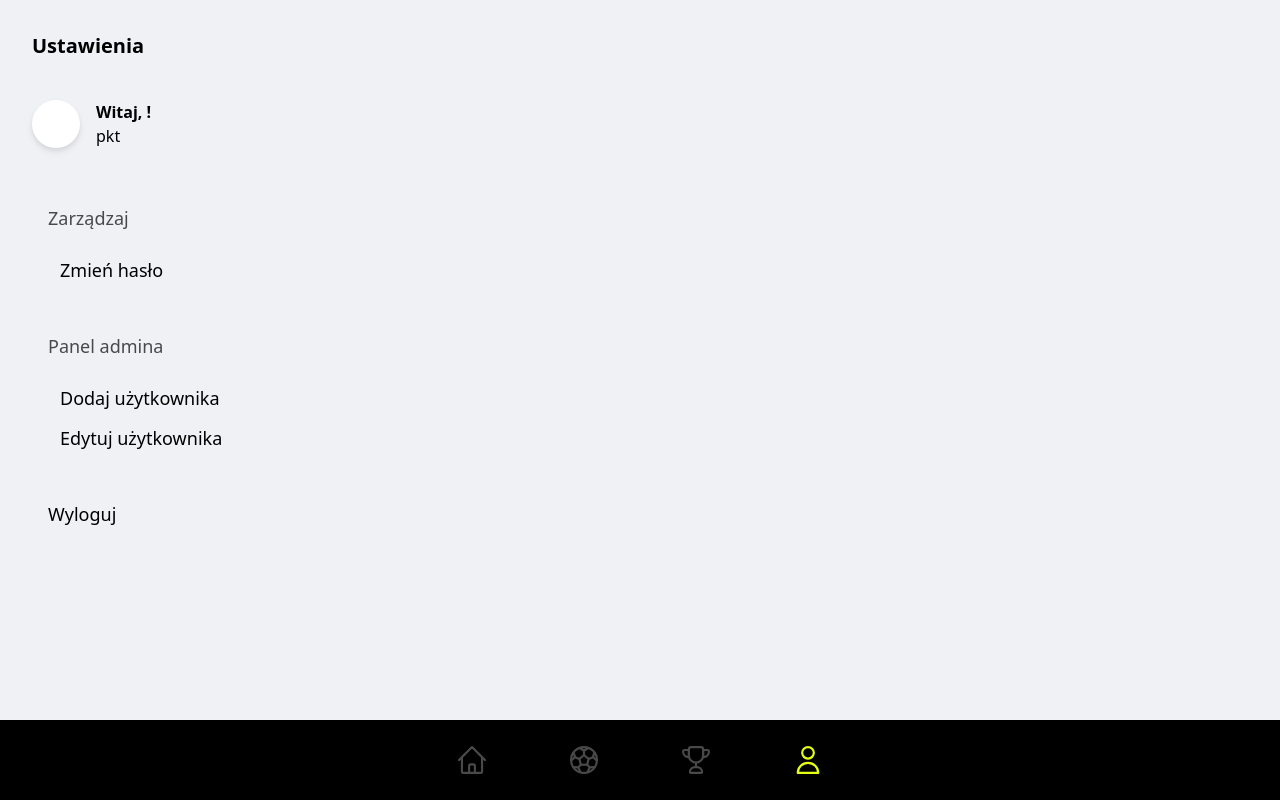
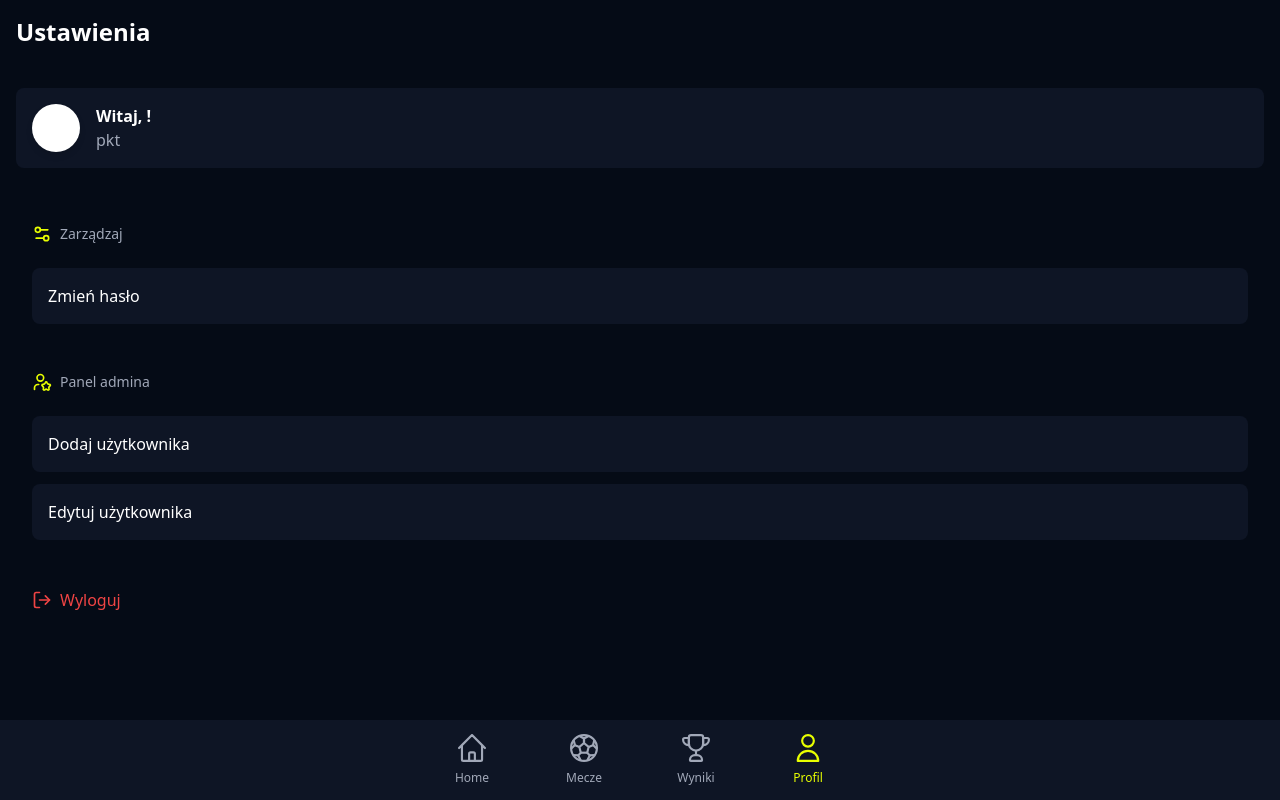
Before and after one commit to KadeoPL/typersi-bet-app, a Next.js app: page /ustawienia in a window 1280 px wide. Built offline with nearby package versions, Linux system fonts and the light colour scheme; no server answers.

Commit message:
change colors

```diff
--- a/app/(app)/layout.tsx
+++ b/app/(app)/layout.tsx
@@ -17,7 +17,7 @@ export default async function AppLayout({
   return (
     <div>
       <AuthProvider user={user}>
-        <div className="p-8">{children}</div>
+        <div className="p-4">{children}</div>
         <BottomNavbar />
       </AuthProvider>
     </div>
--- a/app/(app)/ustawienia/layout.tsx
+++ b/app/(app)/ustawienia/layout.tsx
@@ -7,7 +7,7 @@ export default function settingsLayout({
 }>) {
   return (
     <div>
-      <h1 className="text-xl font-semibold mb-10">Ustawienia</h1>
+      <h1 className="text-2xl font-bold mb-10 text-textPrimary">Ustawienia</h1>
       {children}
     </div>
   );
--- a/app/(app)/ustawienia/page.tsx
+++ b/app/(app)/ustawienia/page.tsx
@@ -5,6 +5,7 @@ import { logout } from "@/utils/logout";
 import { settingsAdminItems } from "@/utils/navigation-items/settingsAdminItems";
 import { settingsUserItems } from "@/utils/navigation-items/settingsUserItems";
 import Link from "next/link";
+import { Settings2, LogOut, UserStar } from "lucide-react";
 
 export default function page() {
   return (
@@ -14,26 +15,36 @@ export default function page() {
       </div>
       <div className="flex flex-col gap-12 p-4 text-lg">
         <div>
-          <h3 className="text-darkGray mb-6">Zarządzaj</h3>
-          <ul className="flex flex-col gap-3 text-black ml-3">
+          <h3 className="text-textSecondary mb-6 text-sm flex gap-2 items-center">
+            <Settings2 className="text-primary" size={20} />
+            Zarządzaj
+          </h3>
+          <ul className="flex flex-col gap-3 text-textPrimary ">
             {settingsUserItems.map((item, index) => (
-              <li key={index}>
+              <li key={index} className="bg-secondary p-4 text-base rounded-lg">
                 <Link href={item.url}>{item.text}</Link>
               </li>
             ))}
           </ul>
         </div>
         <div>
-          <h3 className="text-darkGray mb-6">Panel admina</h3>
-          <ul className="flex flex-col gap-3 text-black ml-3">
+          <h3 className="text-textSecondary mb-6 text-sm flex gap-2 items-center">
+            <UserStar className="text-primary" size={20} />
+            Panel admina
+          </h3>
+          <ul className="flex flex-col gap-3 text-textPrimary ">
             {settingsAdminItems.map((item, index) => (
-              <li key={index}>
+              <li key={index} className="bg-secondary p-4 text-base rounded-lg">
                 <Link href={item.url}>{item.text}</Link>
               </li>
             ))}
           </ul>
         </div>
-        <div onClick={logout} className="cursor-pointer">
+        <div
+          onClick={logout}
+          className="cursor-pointer text-danger text-base flex gap-2  items-center"
+        >
+          <LogOut size={20} />
           Wyloguj
         </div>
       </div>
--- a/app/layout.tsx
+++ b/app/layout.tsx
@@ -20,7 +20,7 @@ export default function RootLayout({
   return (
     <html lang="pl">
       <body
-        className={`${interSans.variable} antialiased min-h-screen bg-lightGray overflow-y-auto overflow-x-hidden`}
+        className={`${interSans.variable} antialiased min-h-screen bg-background overflow-y-auto overflow-x-hidden`}
       >
         {children}
       </body>
--- a/components/MatchPredictionsBox/MatchPredictionsBox.tsx
+++ b/components/MatchPredictionsBox/MatchPredictionsBox.tsx
@@ -25,11 +25,11 @@ export default function MatchPredictionsBox({
   const hour = date.getHours();
   const minutes = date.getMinutes().toString().padStart(2, "0");
   const day = date.getDate();
-  const month = date.getMonth() + 1;
+  const month = (date.getMonth() + 1).toString().padStart(2, "0");
 
   return (
-    <div className="bg-black w-full rounded-2xl flex flex-col items-center px-8 pb-4 pt-8 mt-6">
-      <div className="bg-primary text-black font-semibold uppercase px-4 py-2 rounded-full text-xs mb-4">
+    <div className="bg-secondary w-full rounded-2xl flex flex-col items-center px-8 pb-4 pt-8 mt-6">
+      <div className="bg-primary text-background font-semibold uppercase px-4 py-2 rounded-full text-xs mb-4">
         {matchData.stage}
       </div>
 
@@ -40,10 +40,10 @@ export default function MatchPredictionsBox({
         />
 
         <div className="flex flex-col items-center pt-5">
-          <div className="text-primary text-sm font-bold text-center">
+          <div className="text-primary text-xl font-bold text-center">
             {isMatchStart ? ":" : `${hour}:${minutes}`}
           </div>
-          <div className="text-lightGray text-sm text-center">
+          <div className="text-textSecondary text-sm text-center">
             {isMatchStart ? "" : `${day}.${month}`}
           </div>
         </div>
@@ -57,7 +57,7 @@ export default function MatchPredictionsBox({
       {isMatchStart ? (
         <div className="flex flex-col w-full">
           <h1
-            className={`text-sm font-semibold text-lightGray mt-6 text-center ${!isOpen ? "block opacity-100" : "hidden opacity-0"} transition-all duration-300`}
+            className={`text-sm font-semibold text-textSecondary mt-6 text-center ${!isOpen ? "block opacity-100" : "hidden opacity-0"} transition-all duration-300`}
           >
             Zobacz jak typowali inni
           </h1>
--- a/components/MatchPredictionsBox/TeamBox.tsx
+++ b/components/MatchPredictionsBox/TeamBox.tsx
@@ -7,12 +7,12 @@ export default function TeamBox({ name, flag }: TeamBoxTypes) {
   return (
     <div className="flex flex-col gap-4 justify-center">
       <div
-        className="w-[72px] h-[72px] bg-lightGray rounded-full bg-cover bg-center bg-no-repeat mx-auto"
+        className="w-[72px] h-[72px]  rounded-full bg-cover bg-center bg-no-repeat mx-auto"
         style={{
           backgroundImage: `url(/flags/${flag})`,
         }}
       ></div>
-      <div className="text-sm font-semibold text-lightGray text-center w-[100px]">
+      <div className="text-sm font-semibold text-textPrimary text-center w-[100px]">
         {name}
       </div>
     </div>
--- a/components/avatar/Avatar.tsx
+++ b/components/avatar/Avatar.tsx
@@ -8,14 +8,14 @@ export default function Avatar() {
   console.log(user);
 
   return (
-    <div className="w-full flex gap-4 items-center mb-10">
+    <div className="w-full flex gap-4 items-center mb-10 bg-secondary p-4 rounded-lg">
       <div className="w-12 h-12 bg-white rounded-full drop-shadow-md"></div>
       <div>
-        <div className="font-semibold">
+        <div className="font-semibold text-textPrimary">
           Witaj, <span className="font-bold">{user?.username}!</span>
         </div>
 
-        <div>
+        <div className="text-textSecondary">
           <Link href={"/wyniki"}>{user?.total_points} pkt</Link>
         </div>
       </div>
--- a/components/bottom-navbar/BottomNavbar.tsx
+++ b/components/bottom-navbar/BottomNavbar.tsx
@@ -5,10 +5,17 @@ import { navItems } from "@/utils/navigation-items/navItems";
 
 export default function BottomNavbar() {
   return (
-    <div className="fixed bottom-0 left-0 w-full h-20 bg-black">
+    <div className="fixed bottom-0 left-0 w-full h-20 bg-secondary">
       <div className="max-w-md mx-auto h-full grid grid-cols-4 place-items-center">
         {navItems.map((item, index) => (
-          <SingleIcon key={index} Icon={item.icon} path={item.path} />
+          <div>
+            <SingleIcon
+              key={index}
+              Icon={item.icon}
+              path={item.path}
+              text={item.text}
+            />
+          </div>
         ))}
       </div>
     </div>
--- a/components/bottom-navbar/SingleIcon.tsx
+++ b/components/bottom-navbar/SingleIcon.tsx
@@ -6,9 +6,10 @@ import { usePathname } from "next/navigation";
 type IconProps = {
   Icon: React.ComponentType<React.SVGProps<SVGSVGElement>>;
   path: string;
+  text: string;
 };
 
-export default function SingleIcon({ Icon, path }: IconProps) {
+export default function SingleIcon({ Icon, path, text }: IconProps) {
   const pathname = usePathname();
 
   const isActive = pathname === path;
@@ -17,8 +18,13 @@ export default function SingleIcon({ Icon, path }: IconProps) {
     <div className="cursor-pointer group">
       <Link href={path}>
         <Icon
-          className={`w-7 h-7  ${isActive ? "text-primary" : "text-darkGray"} group-hover:text-background `}
+          className={`w-7 h-7 mx-auto ${isActive ? "text-primary" : "text-textSecondary"} `}
         />
+        <div
+          className={`text-xs mt-2 ${isActive ? "text-primary" : "text-textSecondary"}`}
+        >
+          {text}
+        </div>
       </Link>
     </div>
   );
--- a/tailwind.config.js
+++ b/tailwind.config.js
@@ -8,11 +8,18 @@ module.exports = {
   theme: {
     extend: {
       colors: {
-        background: "#ffffff",
-        foreground: "#171717",
-        primary: "#E4FF13",
-        darkGray: "#494949",
-        lightGray: "#F0F1F5",
+        primary: "#E8FF00",
+        secondary: "#0E1525",
+        background: "#050B16",
+        surface: "#111827",
+
+        textPrimary: "#FFFFFF",
+        textSecondary: "#A1A8B8",
+        textMuted: "#6B7280",
+
+        success: "#22C55E",
+        warning: "#FACC15",
+        danger: "#EF4444",
       },
     },
   },
--- a/utils/navigation-items/navItems.ts
+++ b/utils/navigation-items/navItems.ts
@@ -7,17 +7,21 @@ export const navItems = [
   {
     path: "/",
     icon: HomeIcon,
+    text: "Home",
   },
   {
     path: "/mecze",
     icon: MatchesIcon,
+    text: "Mecze",
   },
   {
     path: "/wyniki",
     icon: LeaderboardIcon,
+    text: "Wyniki",
   },
   {
     path: "/ustawienia",
     icon: UserIcon,
+    text: "Profil",
   },
 ];
```
